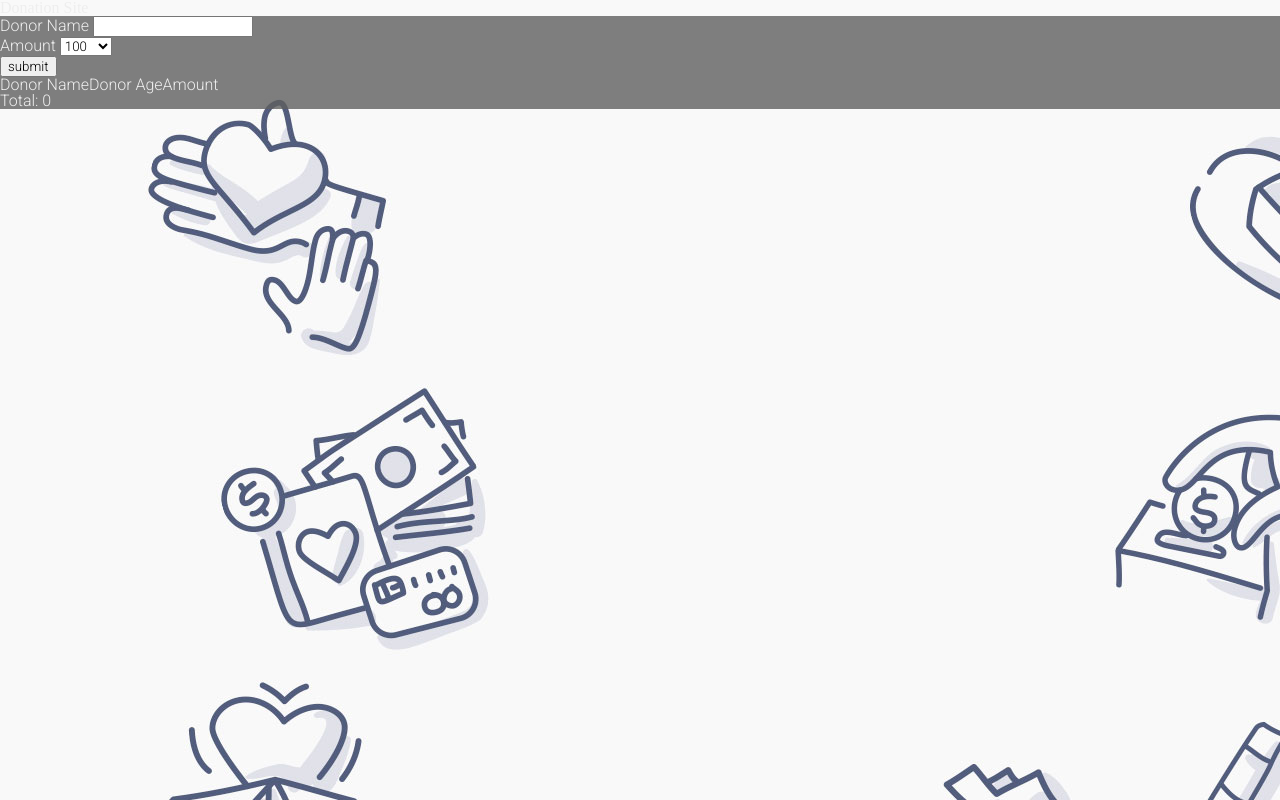
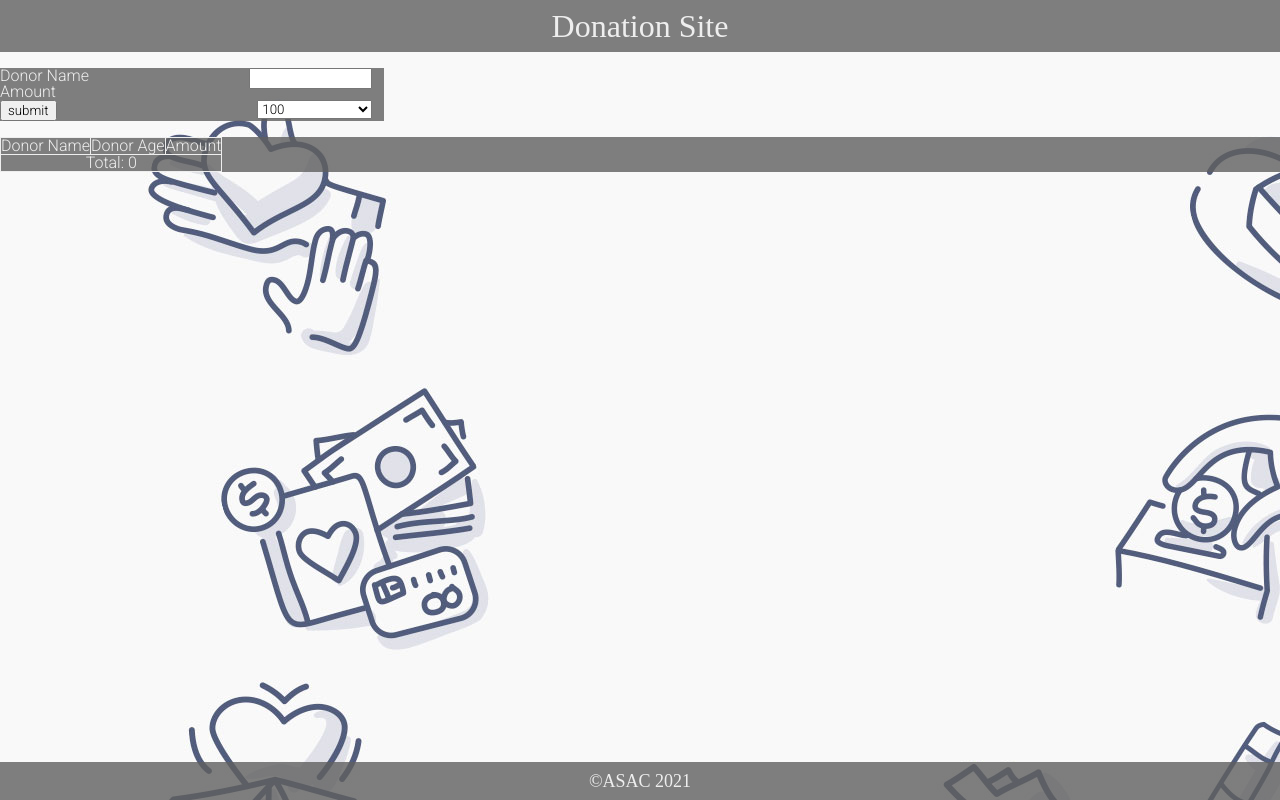
Before and after one commit to KhalilGhanem/Donors-informations, a plain HTML site: page index.html in a window 1280 px wide. Drawn offline with Linux system fonts and the light colour scheme.

Commit message:
adding some style

```diff
--- a/css/style.css
+++ b/css/style.css
@@ -7,11 +7,58 @@ body {
     font-family: 'Roboto', sans-serif;
 }
 
-#formDiv , #tableSection {
+ #tableSection , header, footer {
     background-color: rgba(96, 96, 96,.8);
 
 }
-h1{
-    color: #eee;
+
+table, th, td {
+    border: 1px solid #eee;
+    border-collapse: collapse;
+    text-align: center;
+}
+form {
+    background-color: rgba(96, 96, 96,.8);
+
+
 
 }
+h1 {
+    text-align: center;
+    font-size: xx-large;
+    padding: 10px;
+}
+
+footer P {
+    text-align: center;
+    font-size: large;
+    padding: 10px;
+
+}
+#formDiv{
+    position: relative;
+    width: 30%;
+}
+input[type=text]{
+    width: 30%;
+    /* margin: 5px; */
+    /* padding: 10px 10px;
+    margin: 8px 0; */
+    display: inline-block;
+    position: absolute;
+    right: 3%;
+}
+select{
+    width: 30%;
+    display: inline-block;
+    position: absolute;
+    right: 3%;
+    bottom: 3%;
+
+}
+footer{
+    display: inline-block;
+    position:absolute;
+    bottom: 0;
+    width: 100%;
+}
--- a/index.html
+++ b/index.html
@@ -13,9 +13,11 @@
 <body>
     <header>
         <h1>Donation Site</h1>
+
     </header>
 
     <main>
+        <br>
         <div id="formDiv">
             <form id="donorForm">
               <label for="donorName">Donor Name</label>
@@ -31,6 +33,7 @@
               <input type='submit' value="submit">
             </form>
         </div>
+        <br>
         <section id="tableSection">
             <table id="donorsTable">
                 <tr>
@@ -40,10 +43,11 @@
                 </tr>
             </table>
         </section>
+        <BR></BR>
     </main>
 
     <footer>
-
+        <p>&COPY;ASAC 2021 </p>
     </footer>
     <script src="js/app.js"></script>
 </body>
--- a/js/app.js
+++ b/js/app.js
@@ -45,6 +45,7 @@ function renderFooter(){
   let tfEl=document.createElement('td');
   footerRow.appendChild(tfEl);
   tfEl.textContent=`Total: ${total}`;
+  tfEl.setAttribute('colspan','3');
 
 }
 
```
